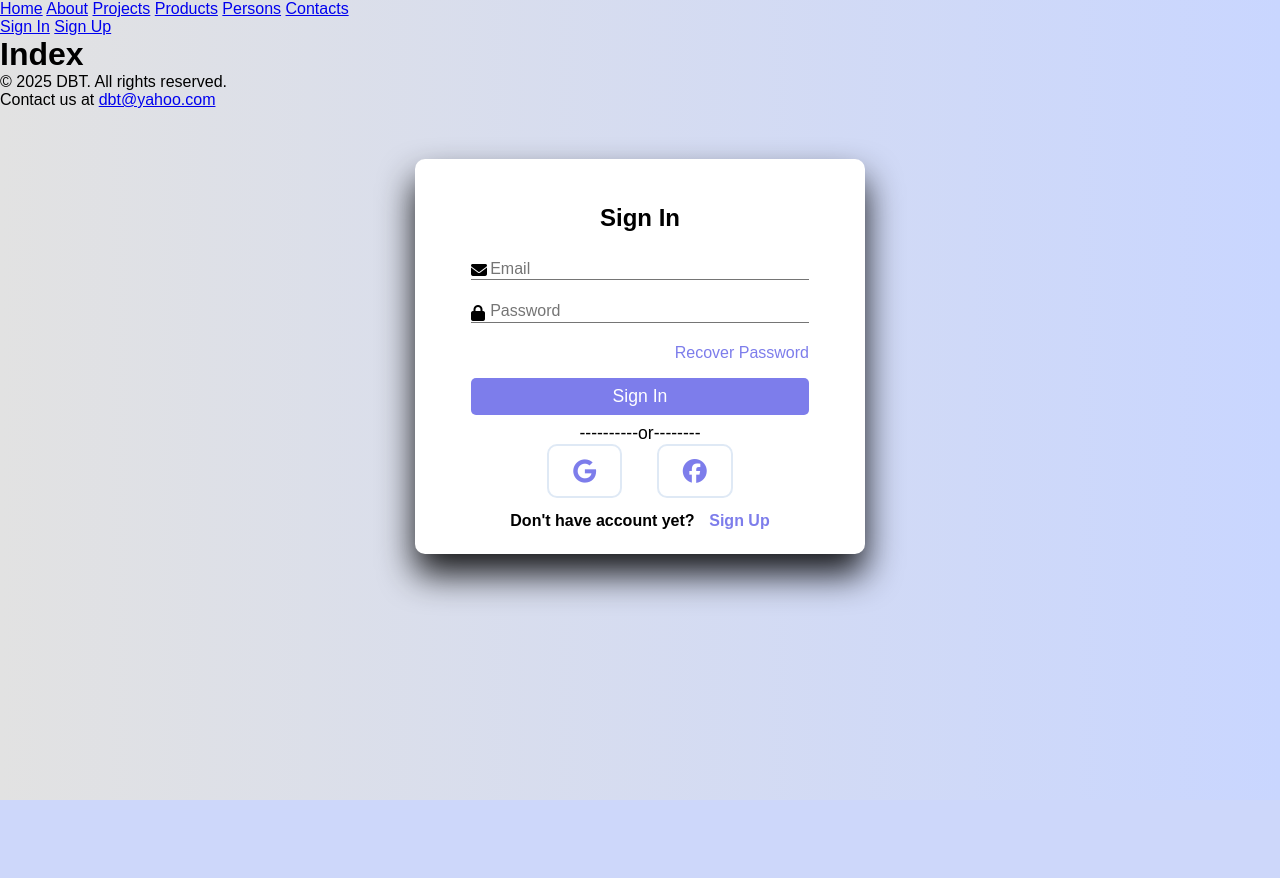
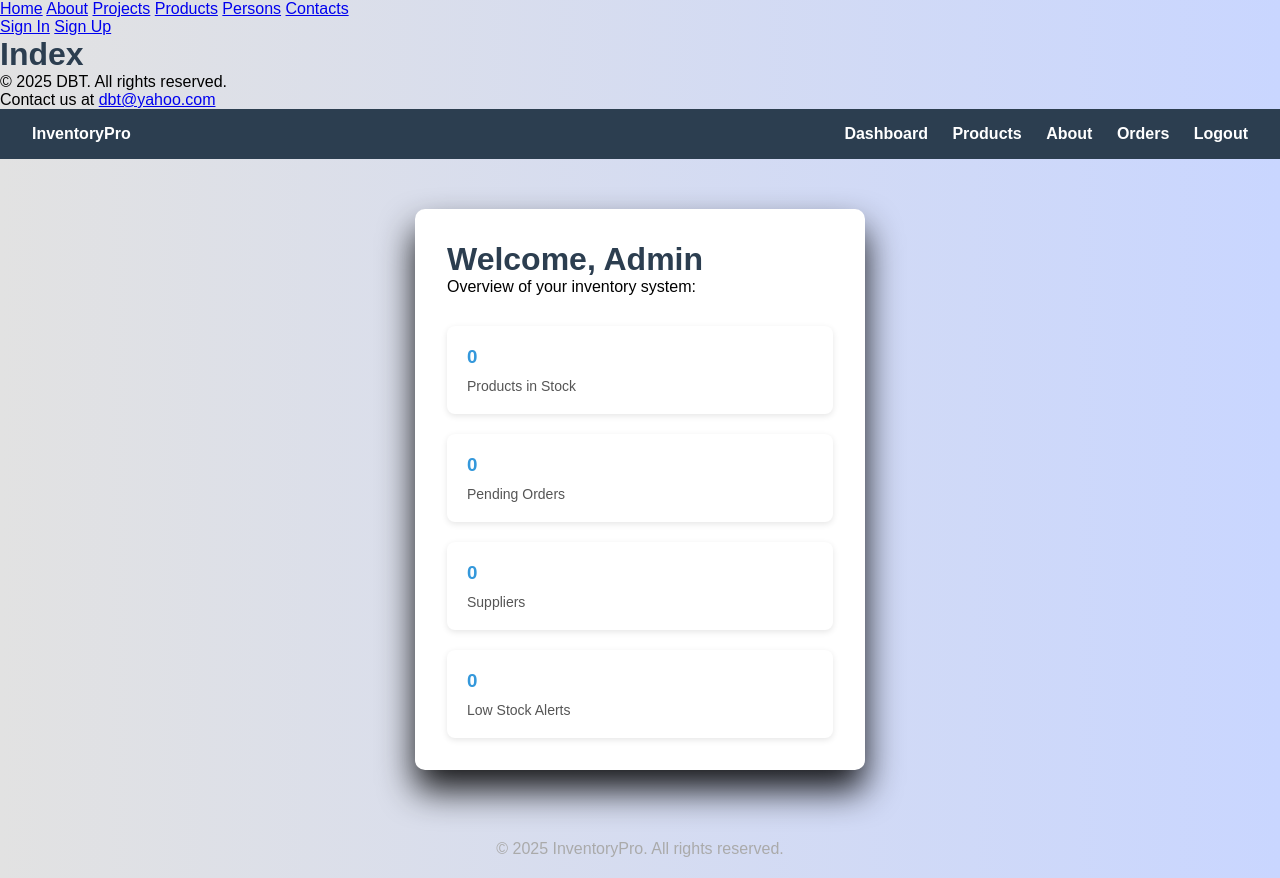
Before and after one commit to Diana2l/web-dev, a PHP site: page / in a window 1280 px wide. Before the commit the page ends 800 px from the top, so only its background shows below. Run offline with PHP 8.4, Linux system fonts and the light colour scheme; data that the repository does not hold is empty.

Commit message:
updated index

```diff
--- a/index.php
+++ b/index.php
@@ -1,90 +1,135 @@
 <?php
-    require 'config/dbConnect.php';
-    require 'includes/header.php';
-    require 'includes/nav.php';
-    require 'includes/footer.php';
-?>
+include 'dbConnect.php';
+include 'includes/header.php';
+include 'includes/nav.php';
+include 'includes/footer.php';
 
 
-
+$product_count = $conn->query("SELECT COUNT(*) as count FROM products")->fetch_assoc()['count'];
+$order_count = $conn->query("SELECT COUNT(*) as count FROM orders WHERE status = 'pending'")->fetch_assoc()['count'];
+$supplier_count = $conn->query("SELECT COUNT(*) as count FROM suppliers")->fetch_assoc()['count'];
+$low_stock_count = $conn->query("SELECT COUNT(*) as count FROM products WHERE quantity < 10")->fetch_assoc()['count'];
+?>
 <!DOCTYPE html>
 <html lang="en">
 <head>
-    <meta charset="UTF-8">
-    <meta name="viewport" content="width=device-width, initial-scale=1.0">
-    <title>Register & Login</title>
-    <link rel="stylesheet" href="https://cdnjs.cloudflare.com/ajax/libs/font-awesome/6.5.1/css/all.min.css">
-    <link rel="stylesheet" href="style.css">
+  <meta charset="UTF-8" />
+  <meta name="viewport" content="width=device-width, initial-scale=1.0"/>
+  <title>Inventory Management System</title>
+  <link href="https://fonts.googleapis.com/css2?family=Inter:wght@400;600&display=swap" rel="stylesheet">
+  <style>
+    :root {
+      --primary: #2c3e50;
+      --accent: #3498db;
+      --bg: #f4f6f8;
+      --card-bg: #fff;
+    }
+
+    body {
+      margin: 0;
+      font-family: 'Inter', sans-serif;
+      background-color: var(--bg);
+    }
+
+    header {
+      background-color: var(--primary);
+      color: white;
+      padding: 16px 32px;
+      display: flex;
+      justify-content: space-between;
+      align-items: center;
+    }
+
+    nav a {
+      color: white;
+      margin-left: 20px;
+      text-decoration: none;
+      font-weight: 600;
+    }
+
+    .container {
+      padding: 32px;
+    }
+
+    h1 {
+      color: var(--primary);
+    }
+
+    .cards {
+      display: grid;
+      grid-template-columns: repeat(auto-fit, minmax(220px, 1fr));
+      gap: 20px;
+      margin-top: 30px;
+    }
+
+    .card {
+      background-color: var(--card-bg);
+      padding: 20px;
+      border-radius: 8px;
+      box-shadow: 0 2px 6px rgba(0,0,0,0.1);
+      transition: 0.2s ease-in-out;
+    }
+
+    .card:hover {
+      transform: scale(1.02);
+    }
+
+    .card h3 {
+      margin: 0 0 10px;
+      color: var(--accent);
+    }
+
+    .card p {
+      font-size: 14px;
+      color: #555;
+    }
+
+    footer {
+      text-align: center;
+      padding: 20px;
+      color: #aaa;
+      margin-top: 40px;
+    }
+  </style>
 </head>
 <body>
-    <div class="container" id="signup" style="display:none;">
-      <h1 class="form-title">Register</h1>
-      <form method="post" action="register.php">
-        <div class="input-group">
-           <i class="fas fa-user"></i>
-           <input type="text" name="fName" id="fName" placeholder="First Name" required>
-           <label for="fname">First Name</label>
-        </div>
-        <div class="input-group">
-            <i class="fas fa-user"></i>
-            <input type="text" name="lName" id="lName" placeholder="Last Name" required>
-            <label for="lName">Last Name</label>
-        </div>
-        <div class="input-group">
-            <i class="fas fa-envelope"></i>
-            <input type="email" name="email" id="email" placeholder="Email" required>
-            <label for="email">Email</label>
-        </div>
-        <div class="input-group">
-            <i class="fas fa-lock"></i>
-            <input type="password" name="password" id="password" placeholder="Password" required>
-            <label for="password">Password</label>
-        </div>
-       <input type="submit" class="btn" value="Sign Up" name="signUp">
-      </form>
-      <p class="or">
-        ----------or--------
-      </p>
-      <div class="icons">
-        <i class="fab fa-google"></i>
-        <i class="fab fa-facebook"></i>
+  <header>
+    <div><strong>InventoryPro</strong></div>
+    <nav>
+      <a href="#">Dashboard</a>
+      <a href="#">Products</a>
+      <a href="#">About</a>
+      <a href="#">Orders</a>
+      <a href="#">Logout</a>
+    </nav>
+  </header>
+
+  <div class="container">
+    <h1>Welcome, Admin</h1>
+    <p>Overview of your inventory system:</p>
+
+    <div class="cards">
+      <div class="card">
+        <h3><?= $product_count ?></h3>
+        <p>Products in Stock</p>
       </div>
-      <div class="links">
-        <p>Already Have Account ?</p>
-        <button id="signInButton">Sign In</button>
+      <div class="card">
+        <h3><?= $order_count ?></h3>
+        <p>Pending Orders</p>
+      </div>
+      <div class="card">
+        <h3><?= $supplier_count ?></h3>
+        <p>Suppliers</p>
+      </div>
+      <div class="card">
+        <h3><?= $low_stock_count ?></h3>
+        <p>Low Stock Alerts</p>
       </div>
     </div>
+  </div>
 
-    <div class="container" id="signIn">
-        <h1 class="form-title">Sign In</h1>
-        <form method="post" action="register.php">
-          <div class="input-group">
-              <i class="fas fa-envelope"></i>
-              <input type="email" name="email" id="email" placeholder="Email" required>
-              <label for="email">Email</label>
-          </div>
-          <div class="input-group">
-              <i class="fas fa-lock"></i>
-              <input type="password" name="password" id="password" placeholder="Password" required>
-              <label for="password">Password</label>
-          </div>
-          <p class="recover">
-            <a href="#">Recover Password</a>
-          </p>
-         <input type="submit" class="btn" value="Sign In" name="signIn">
-        </form>
-        <p class="or">
-          ----------or--------
-        </p>
-        <div class="icons">
-          <i class="fab fa-google"></i>
-          <i class="fab fa-facebook"></i>
-        </div>
-        <div class="links">
-          <p>Don't have account yet?</p>
-          <button id="signUpButton">Sign Up</button>
-        </div>
-      </div>
-      <script src="script.js"></script>
+  <footer>
+    &copy; 2025 InventoryPro. All rights reserved.
+  </footer>
 </body>
 </html>
```
